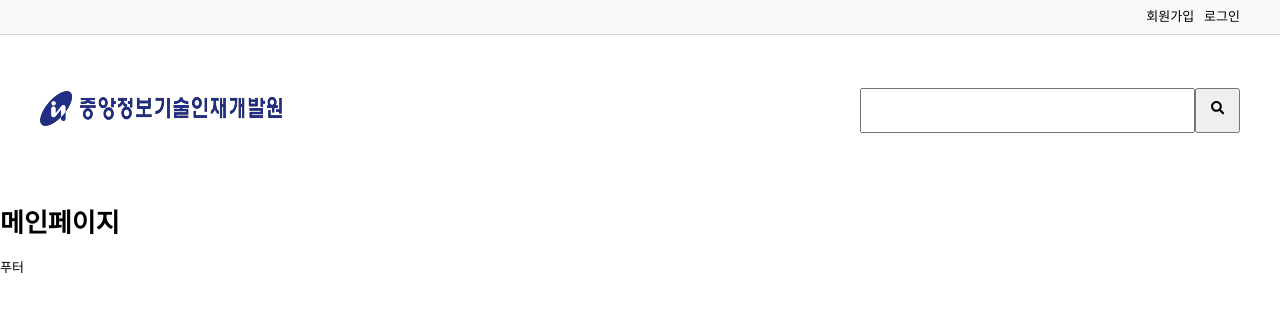
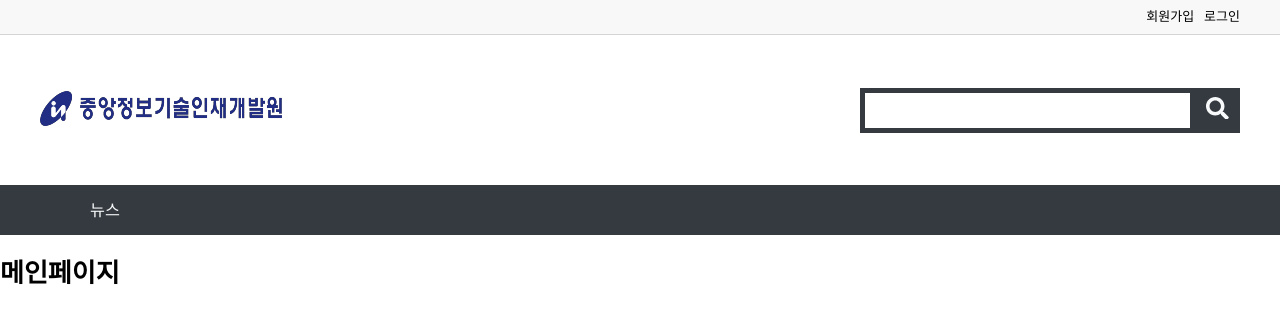
Before and after one commit to lionjeongin/react_project, a React (Create React App) app: page / in a window 1280 px wide. Shown: the top 322 px of the page. Built offline with nearby package versions, Linux system fonts and the light colour scheme.

Commit message:
스타일링 공통, 헤더, 푸터 구성 완료

```diff
--- a/src/layouts/MainLayout.js
+++ b/src/layouts/MainLayout.js
@@ -1,15 +1,20 @@
 import React from 'react';
 import { Outlet } from 'react-router-dom';
+import styled from 'styled-components' ;
 import Header from '../outlines/Header';
 import Footer from '../outlines/Footer';
+
+const MainBox = styled.main`
+  min-height: 700px;
+`;
 
 const MainLayout = () => {
   return (
     <>
       <Header />
-      <main>
+      <MainBox>
         <Outlet />
-      </main>
+      </MainBox>
       <Footer />
     </>
   );
--- a/src/outlines/Footer.js
+++ b/src/outlines/Footer.js
@@ -1,7 +1,12 @@
 import React from 'react';
+import styled from 'styled-components';
+const FooterBox = styled.footer`
+  min-height: 250px;
+  background: #f8f8f8;
+`;
 
 const Footer = () => {
-  return <footer>푸터</footer>;
+  return <FooterBox></FooterBox>;
 };
 
 export default React.memo(Footer);
--- a/src/outlines/Header.js
+++ b/src/outlines/Header.js
@@ -1,16 +1,18 @@
-import React from "react";
-import styled from "styled-components";
-import { Link, NavLink } from "react-router-dom";
-import { useTranslation } from "react-i18next";
-import classNames from "classnames";
+import React from 'react';
+import styled from 'styled-components';
+import { Link, NavLink } from 'react-router-dom';
+import { useTranslation } from 'react-i18next';
+import classNames from 'classnames';
 
-import { FaSearch } from "react-icons/fa";
+import { FaSearch } from 'react-icons/fa';
 
-import fontSize from "../styles/fontSize";
-import { color } from "../styles/color";
-import logo from "../images/logo.png";
+import fontSize from '../styles/fontSize';
+import { color } from '../styles/color';
+import logo from '../images/logo.png';
 
-const { primary, dark, light } = color; //
+import MainMenu from './MainMenu';
+
+const { primary, dark, light } = color;
 
 const HeaderBox = styled.header`
   .site-top {
@@ -48,10 +50,20 @@
 
         button {
           width: 45px;
+          background: ${dark};
+          border: 0;
+          cursor: pointer;
+
+          svg {
+            color: ${light};
+            font-size: 1.75rem;
+          }
         }
 
-        input[type="text"] {
+        input[type='text'] {
           flex-grow: 1;
+          border: 5px solid ${dark};
+          padding: 0 10px;
         }
       }
     }
@@ -69,20 +81,20 @@
             to="/member/join"
             className={({ isActive }) => classNames({ on: isActive })}
           >
-            {t("회원가입")}
+            {t('회원가입')}
           </NavLink>
           <NavLink
             to="/member/login"
             className={({ isActive }) => classNames({ on: isActive })}
           >
-            {t("로그인")}
+            {t('로그인')}
           </NavLink>
         </div>
       </section>
       <section className="logo-search">
         <div className="layout-width">
           <Link to="/">
-            <img src={logo} alt={t("로고")} />
+            <img src={logo} alt={t('로고')} />
           </Link>
 
           <form autoComplete="off">
@@ -93,6 +105,7 @@
           </form>
         </div>
       </section>
+      <MainMenu />
     </HeaderBox>
   );
 };
--- /dev/null
+++ b/src/outlines/MainMenu.js
@@ -0,0 +1,49 @@
+
+import React from 'react';
+import styled from 'styled-components';
+import classNames from 'classnames';
+import { NavLink } from 'react-router-dom';
+import { useTranslation } from 'react-i18next';
+import { color } from '../styles/color';
+import fontSize from '../styles/fontSize';
+
+const { dark, primary, light } = color;
+
+const MenuBox = styled.nav`
+  background: ${dark};
+
+  div {
+    display: flex;
+    height: 50px;
+
+    a {
+      color: ${light};
+      line-height: 50px;
+      padding: 0 50px;
+      font-size: ${fontSize.medium};
+
+      &.on {
+        background: ${primary};
+      }
+    }
+  }
+`;
+
+const MainMenu = () => {
+  const { t } = useTranslation();
+
+  return (
+    <MenuBox>
+      <div className="layout-width">
+        <NavLink
+          to="/news"
+          className={({ isActive }) => classNames({ on: isActive })}
+        >
+          {t('뉴스')}
+        </NavLink>
+      </div>
+    </MenuBox>
+  );
+};
+
+export default React.memo(MainMenu);
```
